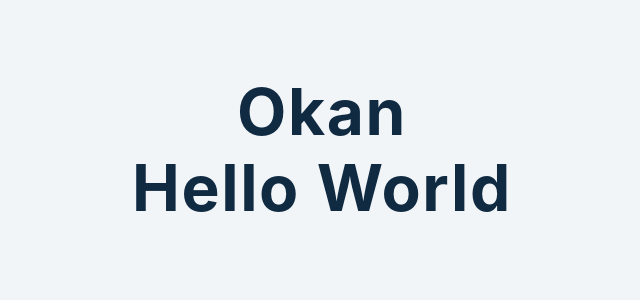
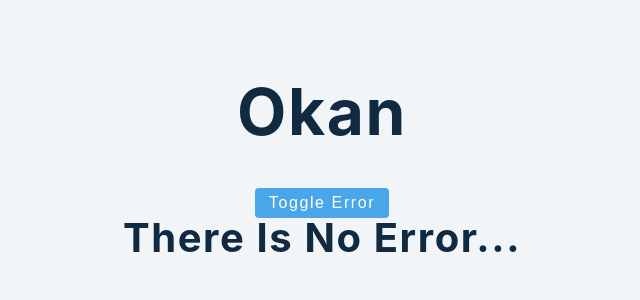
Before and after one commit to OkanAcioglu/React-Hooks, a React (Create React App) app: page / in a window 1280 px wide. Shown: the top 300 px of the page, without its empty margins (318-958 px from the left). Built offline with nearby package versions, Linux system fonts and the light colour scheme.

Commit message:
short-circuiting

```diff
--- a/src/tutorial/3-conditional-rendering/setup/2-short-circuit.js
+++ b/src/tutorial/3-conditional-rendering/setup/2-short-circuit.js
@@ -3,20 +3,38 @@ import React, { useState } from 'react'
 //! We have a multiple returns but if we have one return and based on some condition, there is going to be either some data shown or hidden staff along lines we would use below operations
 // short-circuit evaluation
 // ternary operator
+//! Difference between short-circuit and ternary operator is that ternary operator gives us two possible values
 
 const ShortCircuit = () => {
   const [text, setText] = useState('')
-  const firstValue = text || 'hello world' // "" is falsey here so "hello world" will be taken
-  const secondValue = text && 'hello world' // "" is falsey so here text will be taken
+  const [isError, setIsError] = useState(false)
+  // const firstValue = text || 'hello world' //! "" is falsey here so "hello world" will be taken
+  // const secondValue = text && 'hello world' //! "" is falsey so here text will be taken
 
   return (
     <>
       {/* <h1>{firstValue}</h1>
       <h1>value : {secondValue}</h1> */}
-      {/* //! Below case working like if text is empty ("") , "Okan" will return as default... We were returning element regardless */}
+
+      {/* Below case working like if text is empty ("") , "Okan" will return as default... We were returning element regardless */}
       <h1>{text || 'Okan'}</h1>
-      {/* //! Below case working like if text is true , "Hello World" will return as default... We can trigger showing or hiding element */}
-      {!text && <h1>Hello World</h1>}
+      {/* Below case working like if text is true , "Hello World" will return as default... We can trigger showing or hiding element */}
+
+      {/* {text && <h1>Hello World</h1>}
+      {!text && <h1>Hello World</h1>} */}
+
+      {/* What button says we call setIsError inside and set it opposite of isError so when we click the button, isError state flipped to other state(if it is true flipped to false). Essentially we setup toggle state */}
+      <button className='btn' onClick={() => setIsError(!isError)}>
+        toggle error
+      </button>
+      {isError && <h1>Error...</h1>}
+      {isError ? (
+        <p>there is an error...</p>
+      ) : (
+        <div>
+          <h2>there is no error...</h2>
+        </div>
+      )}
     </>
   )
 }
```
